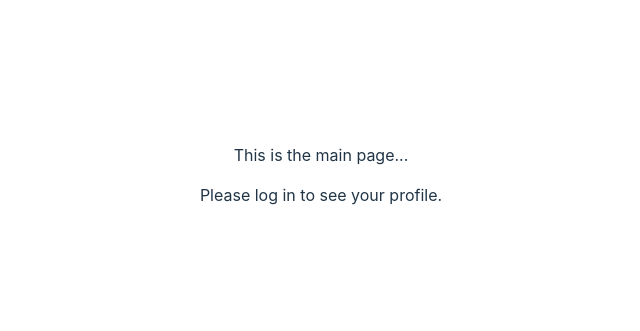
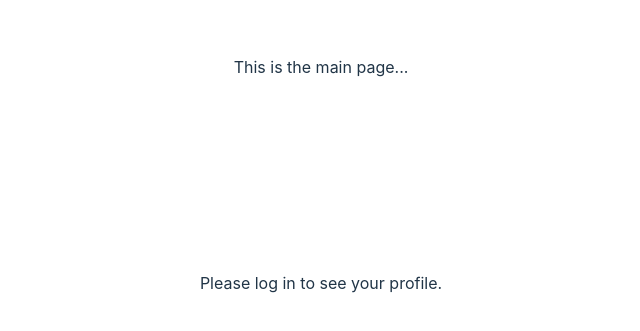
Before and after one commit to popart/kts-kyoshi-web, a React (Vite) app: page / in a window 1280 px wide. Shown: the part 217-548 px from the top of the page, without its empty margins (319-959 px from the left). Built offline with nearby package versions, Linux system fonts and the light colour scheme; no server answers.

Commit message:
import emotion/react

```diff
--- a/package.json
+++ b/package.json
@@ -10,6 +10,7 @@
     "preview": "vite preview"
   },
   "dependencies": {
+    "@emotion/react": "^11.11.4",
     "react": "^18.2.0",
     "react-dom": "^18.2.0",
     "react-router-dom": "^6.23.1"
--- a/src/App.tsx
+++ b/src/App.tsx
@@ -1,4 +1,5 @@
 import { Outlet } from "react-router-dom";
+import { css } from '@emotion/react';
 
 import "./App.css";
 import ChatList from "./components/ChatList";
@@ -7,12 +8,19 @@ import Logout from "./Logout";
 import { useAuth } from "./AuthProvider";
 
 
+const titleStyle = css({
+    boxSizing: 'border-box',
+    width: 300,
+    height: 200
+})
+
+
 export default function App() {
     const { isAuthenticated } = useAuth();
 
   return (
     <>
-      This is the main page...
+      <div css={titleStyle}>This is the main page...</div>
       {isAuthenticated ? (
         <div>
           <ChatList />
--- a/tsconfig.json
+++ b/tsconfig.json
@@ -14,6 +14,9 @@
     "noEmit": true,
     "jsx": "react-jsx",
 
+    /* Emotion */
+    "jsxImportSource": "@emotion/react",
+
     /* Linting */
     "strict": true,
     "noUnusedLocals": true,
```
Also changed, not shown: 1 other file (tests, documents, lock files or other folders).
